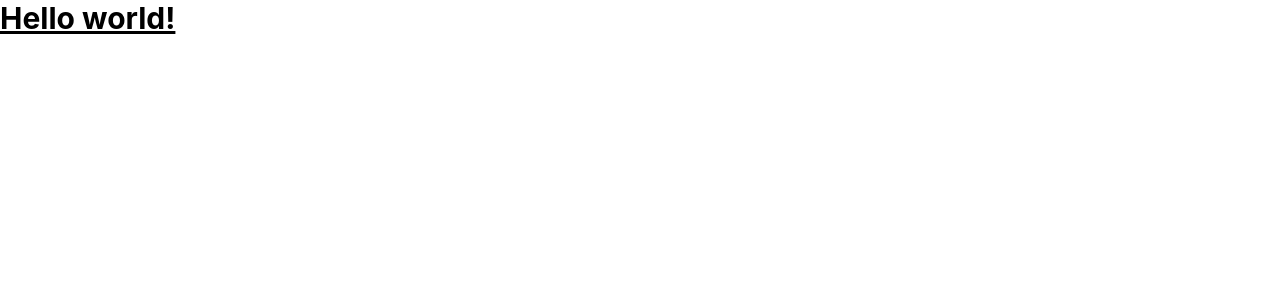
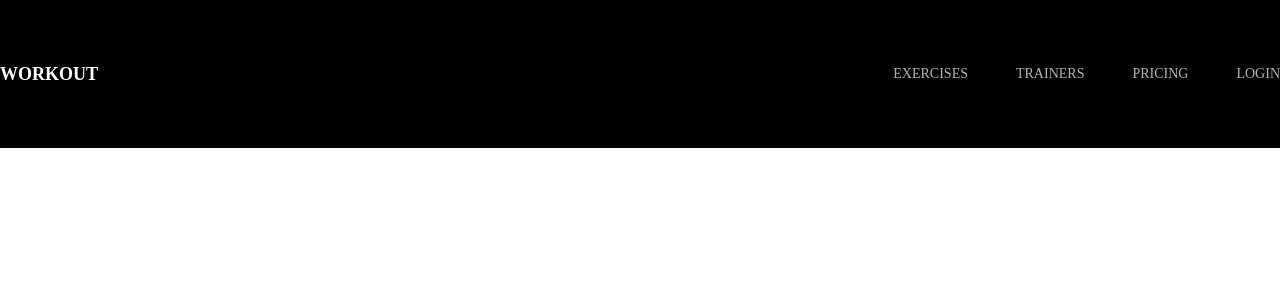
Before and after one commit to KevinPalowa/fitness-landing-page, a React (Create React App) app: page / in a window 1280 px wide. Shown: the top 300 px of the page. Built offline with nearby package versions, Linux system fonts and the light colour scheme.

Commit message:
Add Navbar

```diff
--- a/src/App.js
+++ b/src/App.js
@@ -1,7 +1,13 @@
-import logo from "./logo.svg";
+import NavBar from "./Components/NavBar";
 
 function App() {
-  return <h1 className="text-3xl font-bold underline"> Hello world! </h1>;
+  return (
+    <main className="bg-black">
+      <div className="container mx-auto py-[3.75rem]">
+        <NavBar />
+      </div>
+    </main>
+  );
 }
 
 export default App;
--- /dev/null
+++ b/src/Components/NavBar.js
@@ -0,0 +1,13 @@
+export default function NavBar() {
+  return (
+    <div className="flex items-center justify-between font-sans text-white">
+      <h2 className="font-semibold text-lg">WORKOUT</h2>
+      <ul className=" flex text-sm space-x-12 opacity-70">
+        <li>EXERCISES</li>
+        <li>TRAINERS</li>
+        <li>PRICING</li>
+        <li>LOGIN</li>
+      </ul>
+    </div>
+  );
+}
--- a/src/index.css
+++ b/src/index.css
@@ -1,16 +1,4 @@
 @tailwind base;
 @tailwind components;
 @tailwind utilities;
-body {
-  margin: 0;
-  font-family: -apple-system, BlinkMacSystemFont, "Segoe UI", "Roboto", "Oxygen",
-    "Ubuntu", "Cantarell", "Fira Sans", "Droid Sans", "Helvetica Neue",
-    sans-serif;
-  -webkit-font-smoothing: antialiased;
-  -moz-osx-font-smoothing: grayscale;
-}
-
-code {
-  font-family: source-code-pro, Menlo, Monaco, Consolas, "Courier New",
-    monospace;
-}
+@import url("https://fonts.googleapis.com/css2?family=Poppins:wght@400;600&display=swap");
--- a/tailwind.config.js
+++ b/tailwind.config.js
@@ -1,7 +1,9 @@
 module.exports = {
   content: ["./src/**/*.{js,jsx}"],
   theme: {
-    extend: {},
+    fontFamily: {
+      sans: ["poppins"],
+    },
   },
   plugins: [],
 };
```
